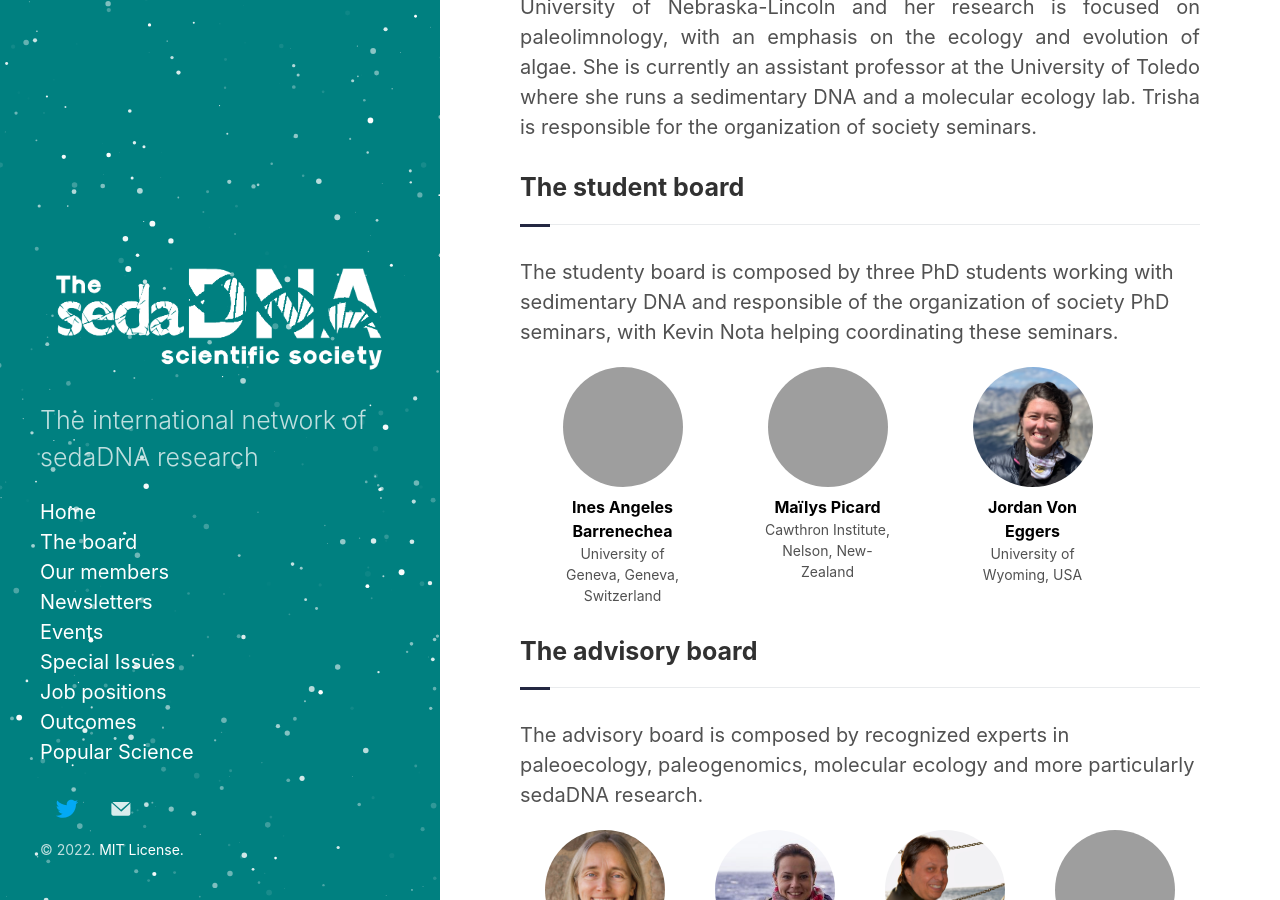
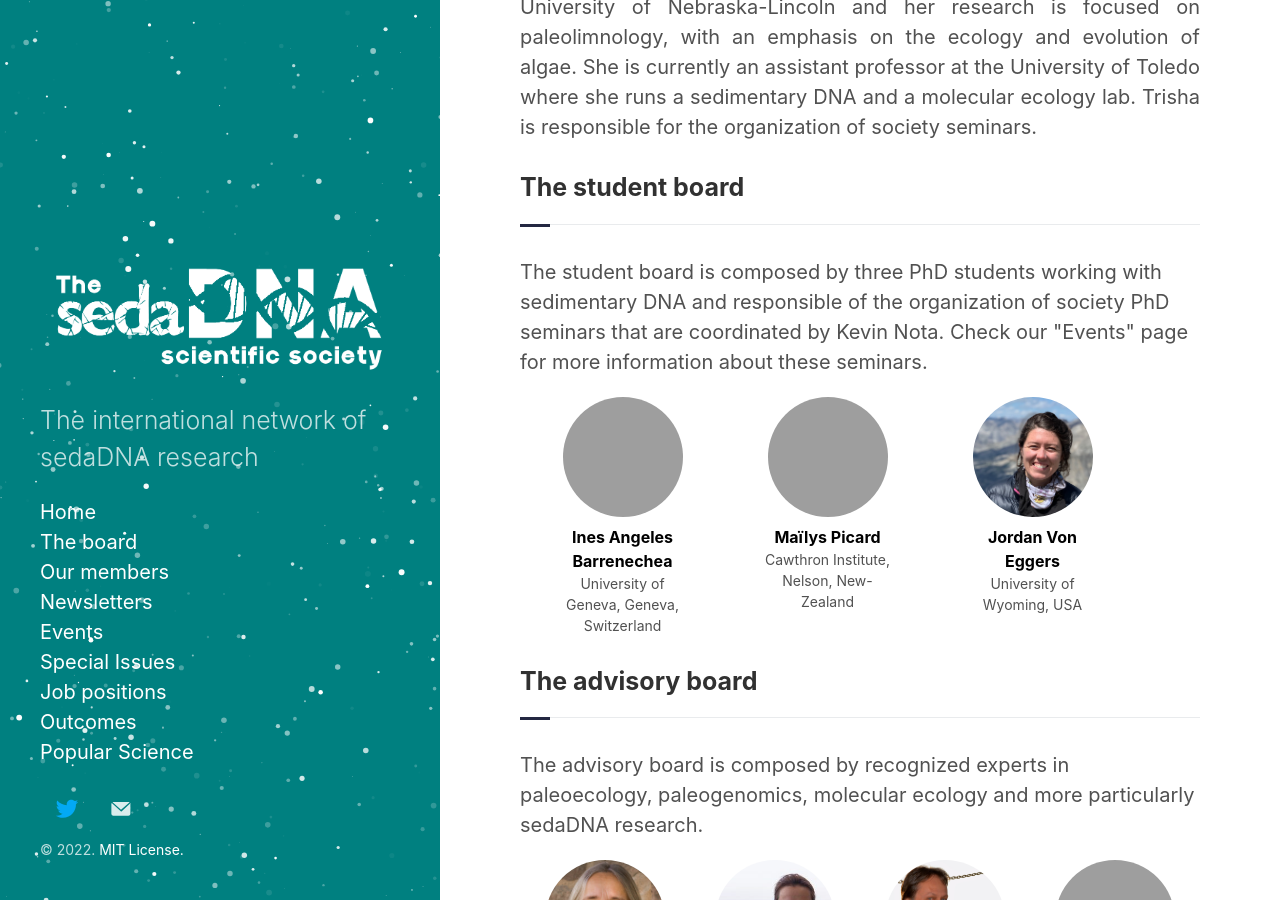
Before and after one commit to sedadna/sedadna.github.io, a Jekyll site: the page built from category/board.md, in a window 1280 px wide and 900 px high, scrolled down 2342 px. Built offline with Jekyll 4.4.1, drawn with Linux system fonts in a browser that asks for light colours; grey boxes are pictures that could not be loaded.

Commit message:
Update board.md

```diff
--- a/category/board.md
+++ b/category/board.md
@@ -106,7 +106,7 @@ Title: Our board
 
 <div class="section">
 <h3 class="section-title underline">The student board</h3>
-<p>The studenty board is composed by three PhD students working with sedimentary DNA and responsible of the organization of society PhD seminars, with Kevin Nota helping coordinating these seminars.</p>
+<p>The student board is composed by three PhD students working with sedimentary DNA and responsible of the organization of society PhD seminars that are coordinated by Kevin Nota. Check our "Events" page for more information about these seminars.</p>
 </div>
 
 <div class="avatar">
```
